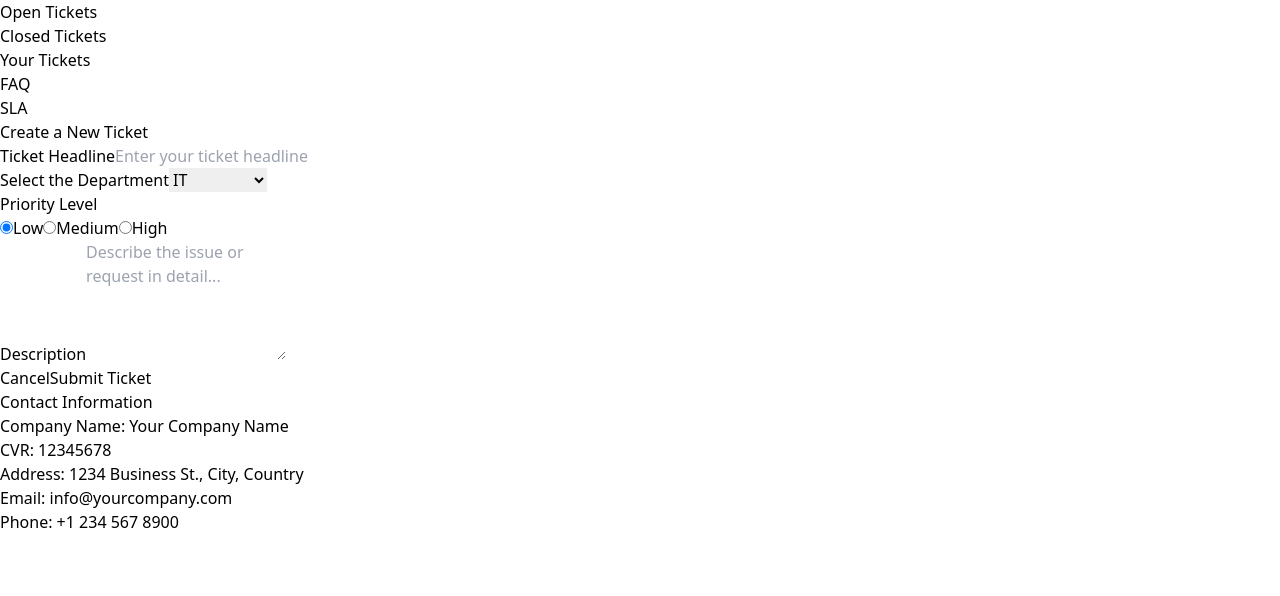
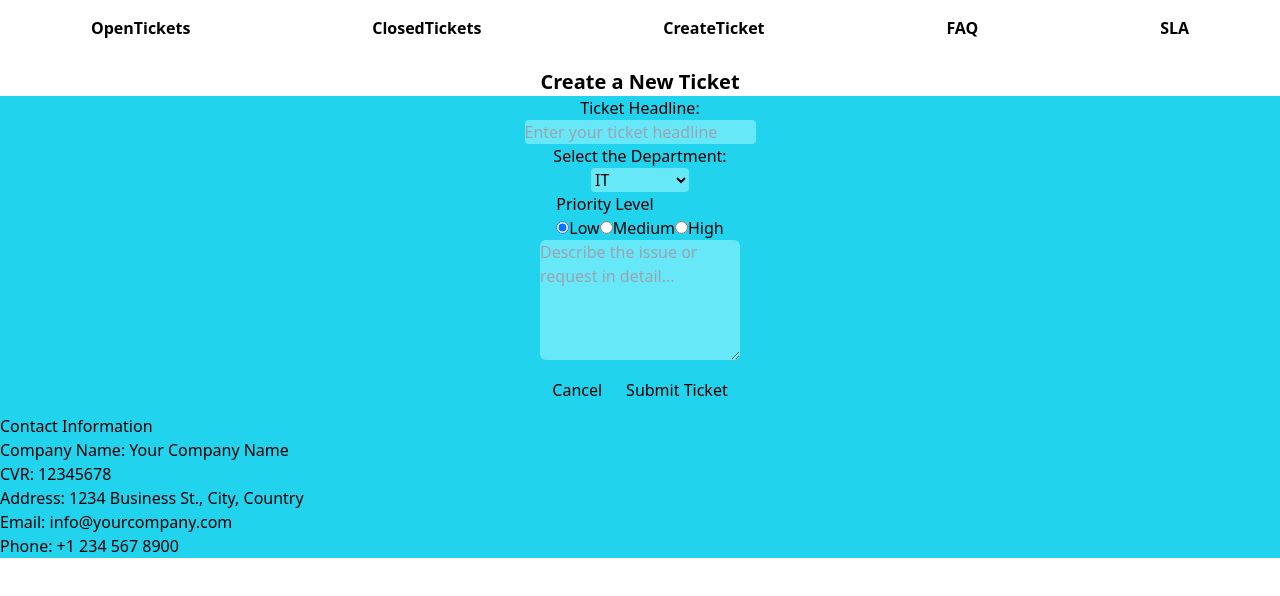
Before and after one commit to Ben-R-K/TicketSide, a Next.js app in the folder ticketsystem/: page /CreateTicket in a window 1280 px wide. Shown: the top 596 px of the page. Built offline with nearby package versions, Linux system fonts and the light colour scheme.

Commit message:
added footer to layout file

```diff
--- a/ticketsystem/app/CreateTicket/page.tsx
+++ b/ticketsystem/app/CreateTicket/page.tsx
@@ -1,6 +1,7 @@
 "use client";
 
 import React, { useState } from "react";
+import MenueBar from "../MenueBar";
 
 const CreateTicketPage: React.FC = () => {
   const [headline, setHeadline] = useState("");
@@ -16,23 +17,21 @@ const CreateTicketPage: React.FC = () => {
   return (
     <div>
       {/* Top Navigation Bar */}
-      <nav>
-        <ul>
-          <li><a href="#open-tickets">Open Tickets</a></li>
-          <li><a href="#closed-tickets">Closed Tickets</a></li>
-          <li><a href="#your-tickets">Your Tickets</a></li>
-          <li><a href="#faq">FAQ</a></li>
-          <li><a href="#sla">SLA</a></li>
-        </ul>
-      </nav>
+      <MenueBar />
 
       {/* Create Ticket Form */}
       <div>
-        <h1>Create a New Ticket</h1>
-        <form onSubmit={handleSubmit}>
+        <h1 className="flex justify-center text-xl font-bold mt-5">
+          Create a New Ticket
+        </h1>
+        <form
+          className="bg-cyan-400 grid justify-items-center"
+          onSubmit={handleSubmit}
+        >
+          <label htmlFor="headline">Ticket Headline:</label>
           <div>
-            <label htmlFor="headline">Ticket Headline</label>
             <input
+              className="bg-cyan-300 rounded"
               type="text"
               id="headline"
               value={headline}
@@ -41,9 +40,9 @@ const CreateTicketPage: React.FC = () => {
             />
           </div>
 
+          <label htmlFor="department">Select the Department:</label>
           <div>
-            <label htmlFor="department">Select the Department</label>
-            <select
+            <select className="bg-cyan-300 rounded"
               id="department"
               value={department}
               onChange={(e) => setDepartment(e.target.value)}
@@ -74,8 +73,8 @@ const CreateTicketPage: React.FC = () => {
           </div>
 
           <div>
-            <label htmlFor="description">Description</label>
             <textarea
+              className="bg-cyan-300 rounded-md"
               id="description"
               value={description}
               onChange={(e) => setDescription(e.target.value)}
@@ -85,21 +84,11 @@ const CreateTicketPage: React.FC = () => {
           </div>
 
           <div>
-            <button type="button">Cancel</button>
-            <button type="submit">Submit Ticket</button>
+            <button className="m-3 hover:bg-cyan-500 rounded" type="button">Cancel</button>
+            <button className="m-3 hover:bg-cyan-500 rounded" type="submit">Submit Ticket</button>
           </div>
         </form>
       </div>
-
-      {/* Company Contact Info Section */}
-      <footer>
-        <h2>Contact Information</h2>
-        <p>Company Name: Your Company Name</p>
-        <p>CVR: 12345678</p>
-        <p>Address: 1234 Business St., City, Country</p>
-        <p>Email: info@yourcompany.com</p>
-        <p>Phone: +1 234 567 8900</p>
-      </footer>
     </div>
   );
 };
--- a/ticketsystem/app/MenueBar.tsx
+++ b/ticketsystem/app/MenueBar.tsx
@@ -5,7 +5,7 @@ export default function MenueBar(){
     return <div className="flex justify-around mt-2 font-bold">
     <a className="hover:bg-blue-500 rounded p-2 " href="/">OpenTickets</a>
     <a className="hover:bg-blue-500 rounded p-2" href="/">ClosedTickets</a>
-    <a className="hover:bg-blue-500 rounded p-2" href="/">CreateTicket</a>
+    <a className="hover:bg-blue-500 rounded p-2" href="/CreateTicket">CreateTicket</a>
     <a className="hover:bg-blue-500 rounded p-2" href="/FAQ">FAQ</a>
     <a className="hover:bg-blue-500 rounded p-2" href="/SLA">SLA</a>
 </div>
--- a/ticketsystem/app/SLA/page.tsx
+++ b/ticketsystem/app/SLA/page.tsx
@@ -41,16 +41,6 @@ const SLAForm: React.FC = () => {
           uptime, the company will provide service credits as compensation.
         </p>
       </section>
-
-      {/* Company Contact Info Section */}
-      <section id="contact-info">
-        <h2>Contact Information</h2>
-        <p>Company Name: Your Company Name</p>
-        <p>CVR: 12345678</p>
-        <p>Address: 1234 Business St., City, Country</p>
-        <p>Email: info@yourcompany.com</p>
-        <p>Phone: +1 234 567 8900</p>
-      </section>
     </div>
   );
 };
--- a/ticketsystem/app/layout.tsx
+++ b/ticketsystem/app/layout.tsx
@@ -11,7 +11,22 @@ export default function RootLayout({
 }) {
   return (
     <html lang="en">
-      <body>{children}</body>
+      <body>
+        <div id="container">
+          <div id="main">
+          {children}
+          </div>
+        </div>
+      {/* Company Contact Info Section */}
+      <footer className="bg-cyan-400">
+            <h2>Contact Information</h2>
+            <p>Company Name: Your Company Name</p>
+            <p>CVR: 12345678</p>
+            <p>Address: 1234 Business St., City, Country</p>
+            <p>Email: info@yourcompany.com</p>
+            <p>Phone: +1 234 567 8900</p>
+          </footer>
+        </body>
     </html>
   )
 }
--- a/ticketsystem/app/page.tsx
+++ b/ticketsystem/app/page.tsx
@@ -1,5 +1,4 @@
 import Image from "next/image";
-import Link from "next/link";
 import FrontPage from "./FrontPage";
 
 export default function Home(){
```
